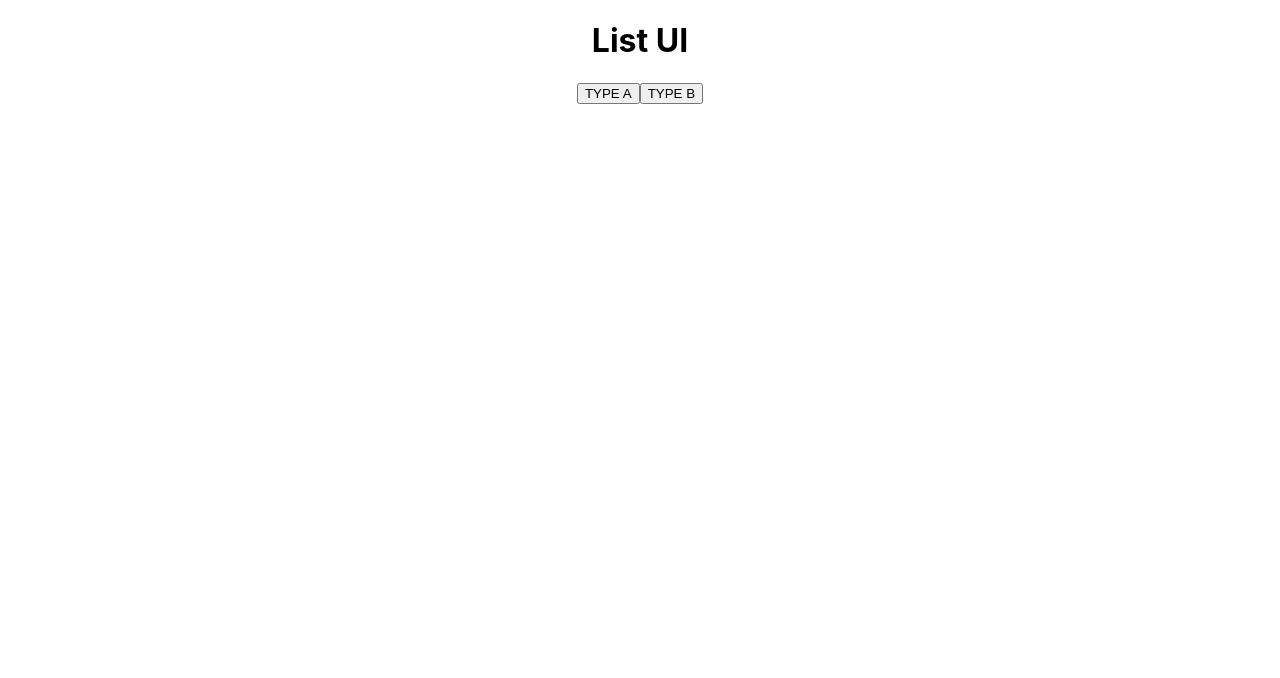
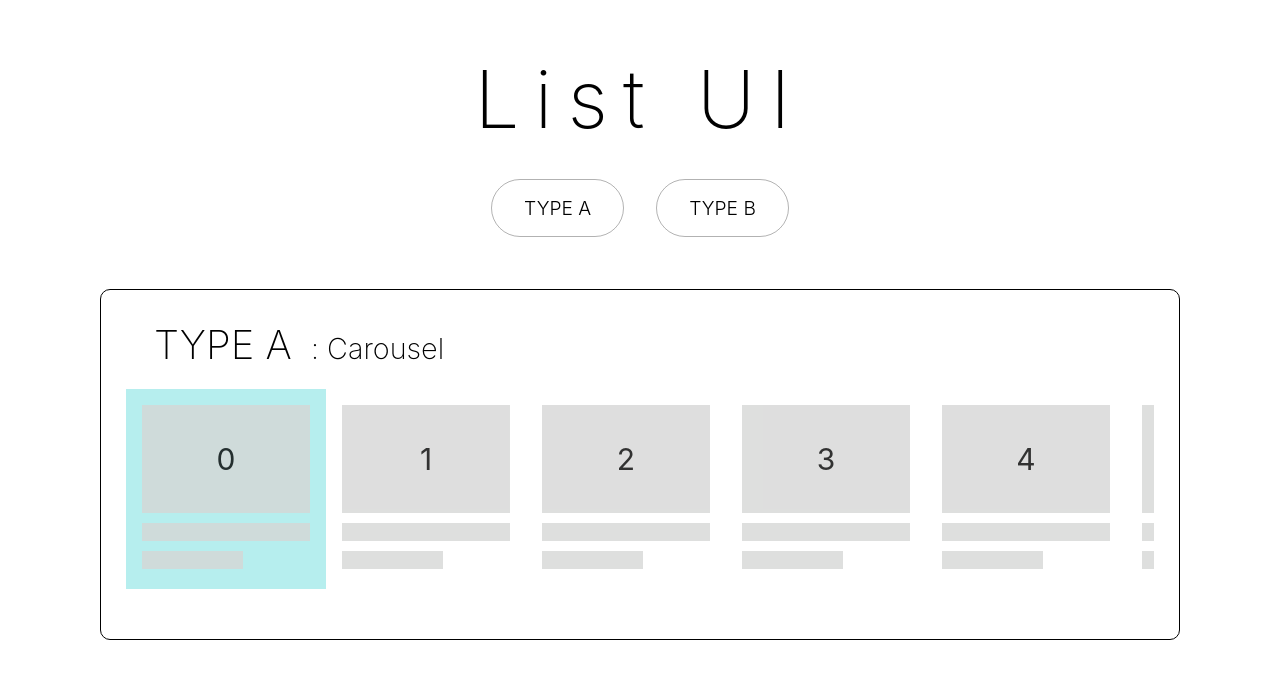
Before and after one commit to gyeol1212/React-List-UI, a React (Create React App) app: page / in a window 1280 px wide. Shown: the top 678 px of the page. Built offline with nearby package versions, Linux system fonts and the light colour scheme.

Commit message:
전체적인 css 정리 && type A 리팩토링

```diff
--- a/src/App.js
+++ b/src/App.js
@@ -8,21 +8,38 @@ import TypeB from './containers/TypeB';
 
 const Container = styled.div`
   text-align: center;
-  margin: auto 100px;
+  margin: 50px 100px;
+`;
+
+const Title = styled.div`
+  font-size: 5rem;
+  font-weight: 200;
+  letter-spacing: 15px;
+`;
+
+const Button = styled.div`
+  font-weight: 300;
+  font-size: 1.2rem;
+  border: 1px solid rgba(0, 0, 0, 0.3);
+  border-radius: 50px;
+  cursor: pointer;
+  display: inline-block;
+  padding: 1rem 2rem;
+  margin: 2rem 1rem;
 `;
 
 function App() {
-  const [type, setType] = useState(null);
+  const [type, setType] = useState(true);
 
   const selectType = isA => {
     setType(isA);
   };
   return (
     <Container>
-      <h1>List UI</h1>
-      <button onClick={() => selectType(true)}>TYPE A</button>
-      <button onClick={() => selectType(false)}>TYPE B</button>
-      {type ? <TypeA /> : type === false ? <TypeB /> : null}
+      <Title>List UI</Title>
+      <Button onClick={() => selectType(true)}>TYPE A</Button>
+      <Button onClick={() => selectType(false)}>TYPE B</Button>
+      {type ? <TypeA /> : <TypeB />}
     </Container>
   );
 }
--- a/src/components/ContentA.js
+++ /dev/null
@@ -1,56 +0,0 @@
-import React, { useState, useEffect, useRef } from 'react';
-import styled from 'styled-components';
-
-import ContentDetail from './ContentDetail';
-
-const ContentContainer = styled.div`
-  /* border: 1px solid black; */
-  /* margin: 1%; */
-  width: 25%;
-  width: 200px;
-  height: 200px;
-  box-sizing: border-box;
-  display: inline-block;
-  background-color: ${props => props.isSelected && 'rgb(182,238,238)'};
-`;
-
-const Content = props => {
-  const divEl = useRef(null);
-
-  useEffect(() => {
-    if (props.isSelected) {
-      if (props.isPressArrow > 0) {
-        // console.log(divEl);
-        // console.log(divEl.current.parentNode);
-
-        // const el = divEl.current;
-
-        // const style = window.getComputedStyle(el);
-
-        // const margin = style.margin;
-        // const res = Number(margin.substring(0, 7));
-        // console.log(res);
-
-        const width = divEl.current.offsetWidth;
-        const parentLeft = divEl.current.parentNode.clientLeft;
-        divEl.current.parentNode.scrollTo(
-          parentLeft + width * props.num,
-          // + res * props.num * 2
-          0
-        );
-      }
-    }
-  }, [props.isSelected, props.isPressArrow]);
-
-  return (
-    <ContentContainer
-      isSelected={props.isSelected}
-      onClick={props.clickContent}
-      ref={divEl}
-    >
-      <ContentDetail num={props.num} />
-    </ContentContainer>
-  );
-};
-
-export default Content;
--- /dev/null
+++ b/src/components/ItemA.js
@@ -0,0 +1,39 @@
+import React, { useEffect, useRef } from 'react';
+import styled from 'styled-components';
+
+import ItemDetail from './ItemDetail';
+
+const SelectingArea = styled.div`
+  width: 200px;
+  height: 200px;
+  box-sizing: border-box;
+  display: inline-block;
+  background-color: ${props => props.isSelected && 'rgb(182,238,238)'};
+`;
+
+const Content = props => {
+  const { isSelected, index } = props;
+  const divEl = useRef(null);
+
+  useEffect(() => {
+    // 이 component가 선택 되었을 때,
+    if (isSelected) {
+      // content 한 개의 width
+      const contentWidth = divEl.current.offsetWidth;
+
+      // 전체 carousel의 왼쪽 좌표
+      const carouselLeft = divEl.current.parentNode.clientLeft;
+
+      // carousel의 왼쪽 좌표 + ( content의 width X content 갯수 )
+      divEl.current.parentNode.scrollTo(carouselLeft + contentWidth * index, 0);
+    }
+  }, [isSelected, index]);
+
+  return (
+    <SelectingArea isSelected={props.isSelected} ref={divEl}>
+      <ItemDetail index={props.index} />
+    </SelectingArea>
+  );
+};
+
+export default Content;
--- a/src/components/Content.js
+++ b/src/components/ItemB.js
@@ -1,11 +1,14 @@
 import React, { useEffect, useRef } from 'react';
 import styled from 'styled-components';
 
-const ContentDiv = styled.div`
-  border: 1px solid black;
+import ItemDetail from './ItemDetail';
+
+const SelectingArea = styled.div`
+  /* border: 1px solid black; */
   margin: 1%;
   width: 23%;
-  height: 200px;
+  height: 300px;
+  padding: 0.5rem;
   box-sizing: border-box;
   display: inline-block;
   background-color: ${props => props.isSelected && 'skyblue'};
@@ -22,16 +25,17 @@ const Content = props => {
         divEl.current.scrollIntoView(true);
       }
     }
+    // eslint-disable-next-line react-hooks/exhaustive-deps
   }, [props.isSelected]);
 
   return (
-    <ContentDiv
+    <SelectingArea
       isSelected={props.isSelected}
       onClick={props.clickContent}
       ref={divEl}
     >
-      {props.num}
-    </ContentDiv>
+      <ItemDetail index={props.num} />
+    </SelectingArea>
   );
 };
 
--- a/src/components/ContentDetail.js
+++ b/src/components/ItemDetail.js
@@ -2,7 +2,6 @@ import React from 'react';
 import styled from 'styled-components';
 
 const ContentDiv = styled.div`
-  /* border: 1px solid black; */
   height: 90%;
   margin: 1rem;
 `;
@@ -29,7 +28,7 @@ const Subtitle = styled(Header)`
 const ContentDetail = props => {
   return (
     <ContentDiv>
-      <Header> {props.num}</Header>
+      <Header> {props.index}</Header>
       <Title />
       <Subtitle />
     </ContentDiv>
--- a/src/containers/TypeA.js
+++ b/src/containers/TypeA.js
@@ -1,94 +1,76 @@
-import React, { useState, useEffect, useRef } from 'react';
+import React, { useState, useEffect } from 'react';
 import styled from 'styled-components';
-import Content from '../components/ContentA';
+import ItemA from '../components/ItemA';
 import useKeyPress from '../Hooks/useKeyPress';
 
 const TypeContainer = styled.div`
   border: 1px solid black;
-  margin: 0 auto;
+  margin: 20px auto;
+  padding: 30px 5px;
+  border-radius: 10px;
 `;
 
-const ContentsContainer = styled.div`
+const ItemsContainer = styled.div`
   overflow-x: hidden;
   white-space: nowrap;
   margin: 20px;
 `;
 
-const TypeA = props => {
-  // const divEl = useRef(null);
+const Title = styled.div`
+  font-size: 2.5rem;
+  font-weight: 200;
+  text-align: left;
+  padding-left: 3rem;
+  > span {
+    font-size: 1.8rem;
+    margin-left: 0.5rem;
+  }
+`;
 
-  // useEffect(() => {
-  //   console.log('parent', divEl);
-  // });
-  const [number, changeNumber] = useState(0);
-
-  const initialList = [];
+const TypeA = () => {
+  const itemList = [];
   for (let i = 0; i < 20; i++) {
-    initialList.push('');
+    itemList.push('');
   }
 
-  const [lists, changeListCount] = useState(initialList);
-
-  const [selectedNum, changeSelectedNum] = useState(0);
-
-  const [isPressArrow, setIsPressArrow] = useState(-1);
-
-  const inputChangeHandler = e => {
-    const { value } = e.target;
-    changeNumber(value);
-  };
-
-  const applyNumber = () => {
-    let l = [];
-    for (let i = 0; i < number; i++) {
-      l.push('');
-    }
-    changeListCount(l);
-  };
-
-  const clickContent = num => {
-    changeSelectedNum(num);
-  };
+  const [selectedNum, setSelectedNum] = useState(0);
 
   const leftPress = useKeyPress('ArrowLeft');
   const rightPress = useKeyPress('ArrowRight');
 
   useEffect(() => {
     if (rightPress) {
-      if (selectedNum < lists.length - 1) {
-        changeSelectedNum(selectedNum + 1);
+      if (selectedNum < itemList.length - 1) {
+        setSelectedNum(selectedNum + 1);
       } else {
-        changeSelectedNum(0);
+        setSelectedNum(0);
+      }
+    } else if (leftPress) {
+      if (selectedNum > 0) {
+        setSelectedNum(selectedNum - 1);
+      } else {
+        setSelectedNum(itemList.length - 1);
       }
     }
-    if (leftPress) {
-      if (selectedNum > 0) {
-        changeSelectedNum(selectedNum - 1);
-      } else {
-        changeSelectedNum(lists.length - 1);
-      }
-    }
-    setIsPressArrow(isPressArrow + 1);
+    // eslint-disable-next-line react-hooks/exhaustive-deps
   }, [leftPress, rightPress]);
 
   return (
     <TypeContainer>
-      <h1>TYPE A</h1>
-      <input type='number' onChange={e => inputChangeHandler(e)} />
-      <button onClick={applyNumber}>적용</button>
-      <ContentsContainer>
-        {lists.map((list, key) => {
+      <Title>
+        TYPE A <span>: Carousel </span>
+      </Title>
+      <ItemsContainer>
+        {itemList.map((list, key) => {
           return (
-            <Content
-              text={list}
-              num={key}
+            <ItemA
+              content={list}
+              index={key}
               isSelected={selectedNum === key}
-              clickContent={() => clickContent(key)}
-              isPressArrow={isPressArrow}
             />
           );
         })}
-      </ContentsContainer>
+      </ItemsContainer>
     </TypeContainer>
   );
 };
--- a/src/containers/TypeB.js
+++ b/src/containers/TypeB.js
@@ -1,19 +1,32 @@
+/* eslint-disable react-hooks/exhaustive-deps */
 import React, { useState, useEffect } from 'react';
 import styled from 'styled-components';
-import Content from '../components/Content';
+import ItemB from '../components/ItemB';
 
 import useKeyPress from '../Hooks/useKeyPress';
 
 const TypeContainer = styled.div`
   border: 1px solid black;
-  margin: 0 auto;
-  /* width: 1000px; */
+  margin: 20px 100px;
+  padding: 30px 0;
+  border-radius: 10px;
 `;
 
 const ContentsContainer = styled.div`
   overflow: scroll;
   margin: 20px;
-  height: 500px;
+  height: 600px;
+`;
+
+const Title = styled.div`
+  font-size: 2.5rem;
+  font-weight: 200;
+  text-align: left;
+  padding-left: 3rem;
+  > span {
+    font-size: 1.8rem;
+    margin-left: 0.5rem;
+  }
 `;
 
 const TypeA = () => {
@@ -89,13 +102,15 @@ const TypeA = () => {
 
   return (
     <TypeContainer>
-      <h1>TYPE B</h1>
+      <Title>
+        TYPE B <span>: List</span>
+      </Title>
       <input type='number' onChange={e => inputChangeHandler(e)} />
       <button onClick={applyNumber}>적용</button>
       <ContentsContainer>
         {lists.map((list, key) => {
           return (
-            <Content
+            <ItemB
               text={list}
               num={key}
               isSelected={selectedNum === key}
```
